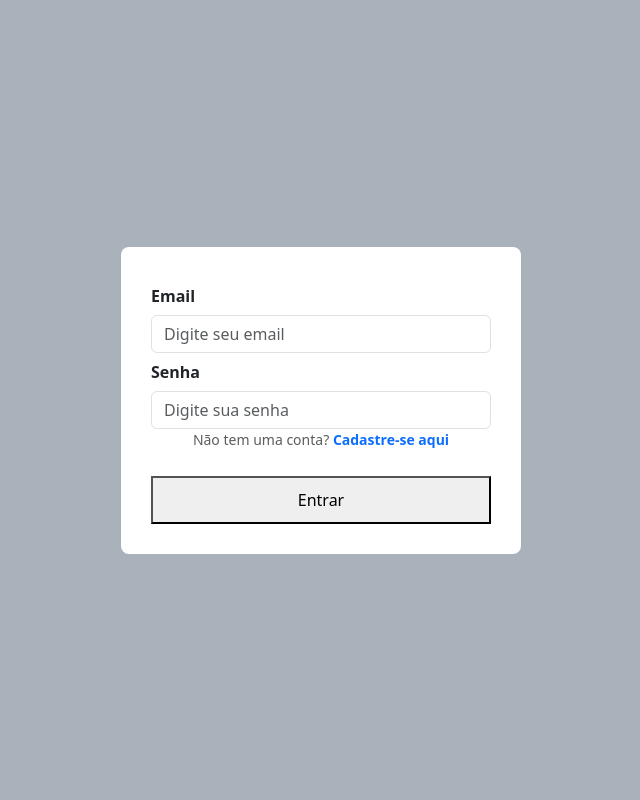
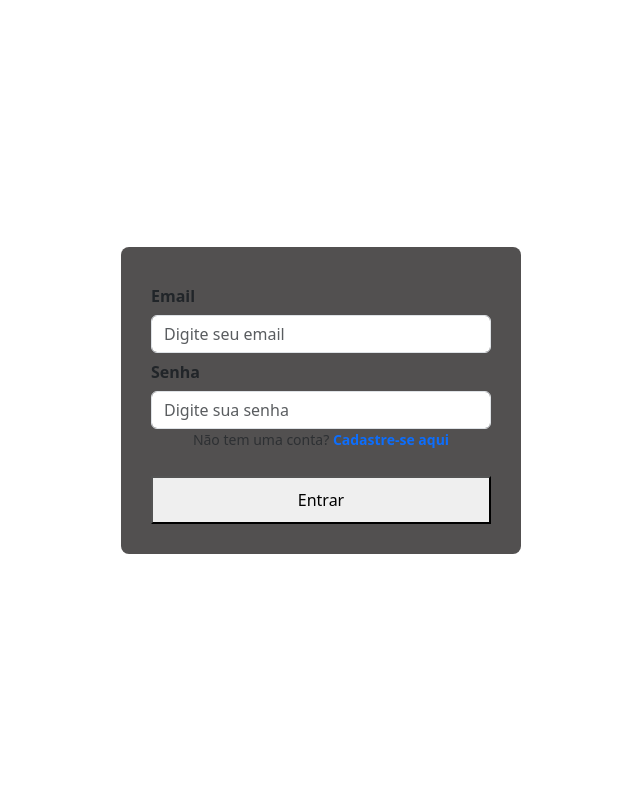
Before and after one commit to EduardoLopes17/SA-Ferrorama, a PHP site: page /public/login.html in a window 1280 px wide. Shown: the whole page, without its empty margins (319-959 px from the left). Run offline with PHP 8.4, Linux system fonts and the light colour scheme.

Commit message:
up - atualizando e estilizando o css da tela de login

```diff
--- a/assets/style/style.css
+++ b/assets/style/style.css
@@ -1,5 +1,5 @@
 #P2{
-    background-color: #a9b2bb;
+    background-color: #ffffff;
     display: flex;
     justify-content: center;
     align-items: center;
@@ -8,7 +8,7 @@
 }
 
 #P22{
-    background: rgb(255, 255, 255);
+    background: rgb(82, 80, 80);
     padding: 30px;
     border-radius: 8px;
     width: 100%;
```
